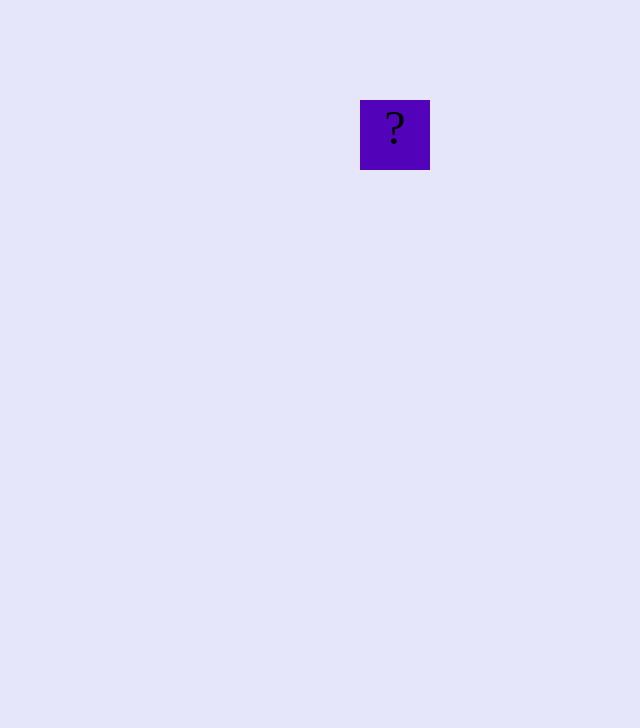
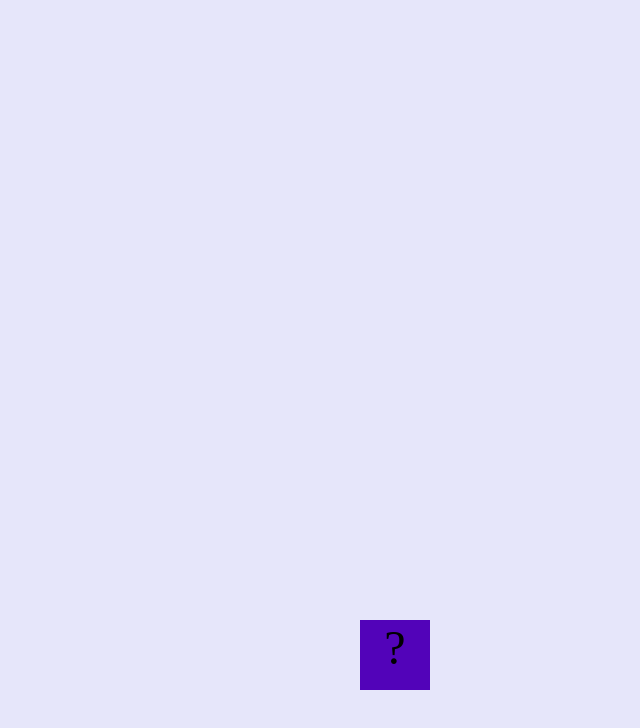
Before and after one commit to DarrenJ032204/DarrenJ032204.github.io, a plain HTML site: page projects/bouncing-box/index.html in a window 1280 px wide. Shown: the whole page, without its empty margins (640-1280 px from the left). Drawn offline with Linux system fonts and the light colour scheme.

Commit message:
finished challenge 3

```diff
--- a/projects/bouncing-box/index.html
+++ b/projects/bouncing-box/index.html
@@ -48,8 +48,9 @@
 			box.on('click', handleBoxClick);
 
 			// moves the Box to a new position on the screen along the X-Axis
-			function moveBoxTo(newPositionX) {
+			function moveBoxTo(newPositionX, newPositionY) {
 				box.css("left", newPositionX);
+				box.css("top", newPositionY);
 			}
 
 			// changes the text displayed on the Box
@@ -62,10 +63,12 @@
 			//////////////////////////////////////////////////////////////////
 
 			// TODO 2 - Variable declarations
-
+			var boardHeight = jQuery(window).height();
 			var positionX = 0;
+			var positionY = 0;
 			var points = 0;
 			var speed = 10;
+			var speedY = 10;
 			/*
 			This Function will be called 20 times/second. Each time it is called,
 			it should move the Box to a new location. If the box drifts off the screen
@@ -74,12 +77,19 @@
 			function update() {
 				//Increase value of positionX by 10
 				positionX = positionX + speed;
-				moveBoxTo(positionX);
+				positionY = positionY + speedY;
+				moveBoxTo(positionX, positionY);
 				if (positionX > boardWidth) {
 					speed = -speed;
 				};
 				if (positionX < 0) {
 					speed = -speed;
+				};
+				if (positionY > boardHeight) {
+					speedY = -speedY;
+				};
+				if (positionY < 0) {
+					speedY = -speedY;
 				};
 			};
 
@@ -90,6 +100,7 @@
 			*/
 			function handleBoxClick() {
 				positionX = 0;
+				positionY = 0;
 				points = points + 1;
 				changeBoxText(points);
 				if(speed > 0) {
@@ -98,6 +109,12 @@
 				else if(speed < 0) {
 					speed -= 3;
 				};
+				if(speedY > 0) {
+					speedY += 3;
+				}
+				else if(speedY < 0) {
+					speedY -= 3;
+				};
 			};
 		})();
 	</script>
```
